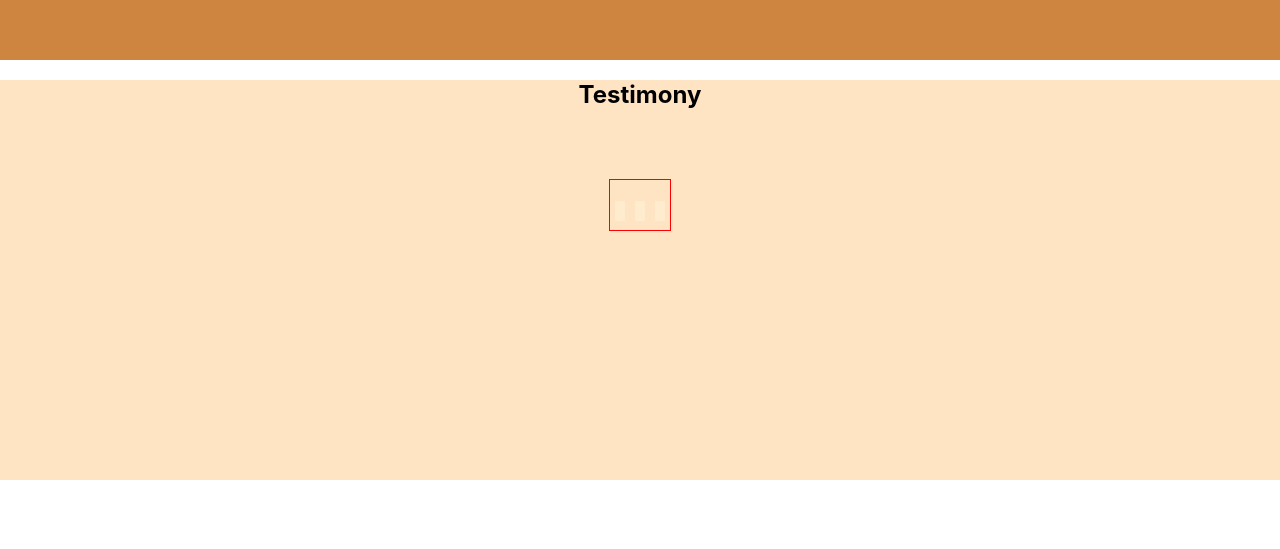
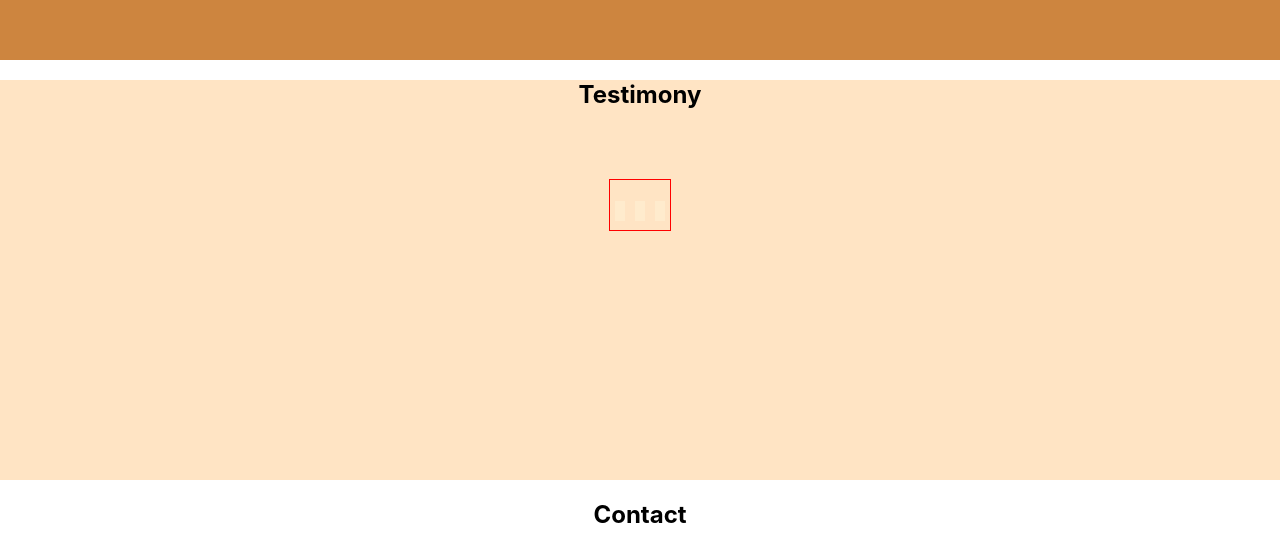
Before and after one commit to Rokkcoco/portfolio-start-project-main, a React app: page / in a window 1280 px wide. Shown: the part 2434-2983 px from the top of the page. Before the commit the page ends 2914 px from the top, so only its background shows below. Built offline with nearby package versions, Linux system fonts and the light colour scheme.

Commit message:
new component contactc

```diff
--- a/src/App.tsx
+++ b/src/App.tsx
@@ -4,6 +4,7 @@ import {Main} from "./layout/sections/main/Main";
 import {Skills} from "./layout/sections/skills/Skills";
 import {Works} from "./layout/sections/works/Works";
 import {Testimony} from "./layout/sections/testimony/Testimony";
+import {Contact} from "./layout/sections/contacts/Contact";
 
 
 function App() {
@@ -14,6 +15,7 @@ function App() {
             <Skills/>
             <Works/>
             <Testimony/>
+            <Contact/>
         </div>
     );
 }
--- /dev/null
+++ b/src/layout/sections/contacts/Contact.tsx
@@ -0,0 +1,16 @@
+import React from 'react';
+import styled from "styled-components";
+import {SectionTitle} from "../../../components/SectionTitle";
+
+export const Contact = () => {
+    return (
+        <StyledContacts>
+        <SectionTitle>Contact</SectionTitle>
+        </StyledContacts>
+    );
+};
+
+
+const StyledContacts = styled.section`
+
+`
```
